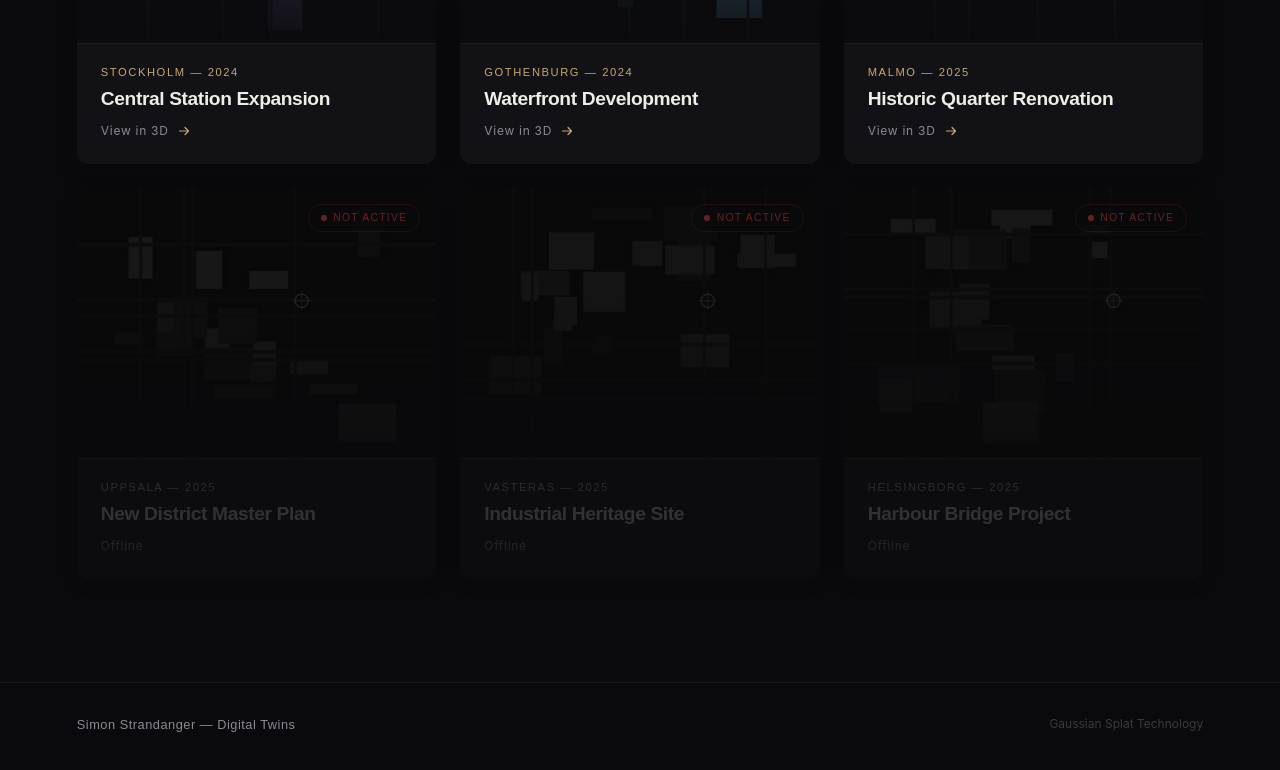
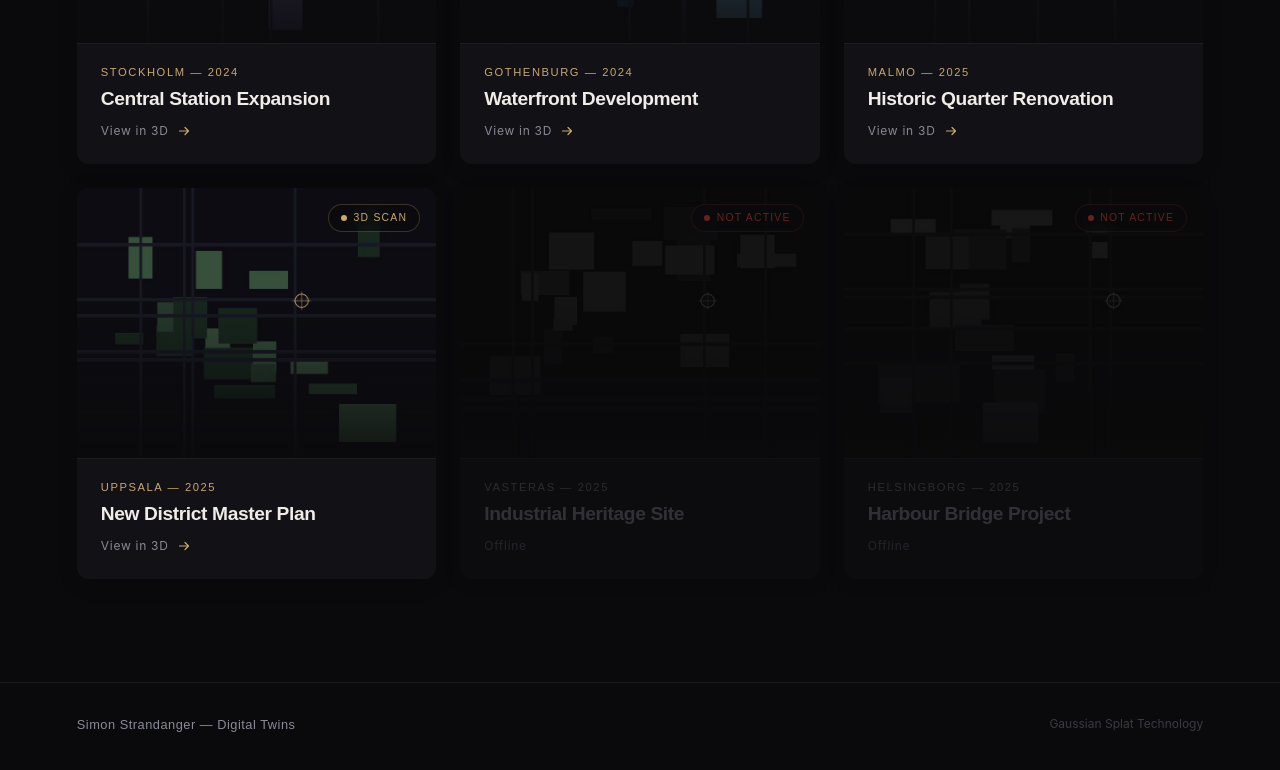
Before and after one commit to siblon06-source/GaussianWebsite, a Next.js app: page / in a window 1280 px wide. Shown: the part 1305-2075 px from the top of the page. Built offline with nearby package versions, Linux system fonts and the light colour scheme.

Commit message:
Lagt till ett tredje 3D-scan

```diff
--- a/src/components/SplatCanvas.tsx
+++ b/src/components/SplatCanvas.tsx
@@ -109,7 +109,8 @@ export default function SplatCanvas({ splatId, isOpen, showModel }: SplatCanvasP
         const splatUrls: Record<number, string> = {
             1: "https://dl.dropboxusercontent.com/scl/fi/bxept122250lt1h6drdpo/splat1.splat?rlkey=0asjiet4wihak3fjrx78vsagd&st=p70gccc2&raw=1",
             2: "https://dl.dropboxusercontent.com/scl/fi/rg4e6alq7sj9bx8py96ah/splat2.splat?rlkey=zrqk89869k92uq8drqwxpyhak&st=ik6jtyhn&raw=1",
-            3: "https://dl.dropboxusercontent.com/scl/fi/ygob2d544ytcwom8xtcf8/splat3.splat?rlkey=g3djlhl34ahbhjcgn4btidfbj&st=bah16ypn&raw=1"
+            3: "https://dl.dropboxusercontent.com/scl/fi/ygob2d544ytcwom8xtcf8/splat3.splat?rlkey=g3djlhl34ahbhjcgn4btidfbj&st=bah16ypn&raw=1",
+            4: "https://dl.dropboxusercontent.com/scl/fi/oyld9wt5ay3qffcvz4m5e/splat4.splat?rlkey=jts6rml7ac6ekdiqsa05nz2kg&st=e4lgujkn&raw=1"
         };
 
         // Ladda Splat
--- a/src/components/SplatCard.tsx
+++ b/src/components/SplatCard.tsx
@@ -16,7 +16,8 @@ interface SplatCardProps {
 const activeSplatUrls: Record<number, string> = {
   1: "https://dl.dropboxusercontent.com/scl/fi/bxept122250lt1h6drdpo/splat1.splat?rlkey=0asjiet4wihak3fjrx78vsagd&st=p70gccc2&raw=1",
   2: "https://dl.dropboxusercontent.com/scl/fi/rg4e6alq7sj9bx8py96ah/splat2.splat?rlkey=zrqk89869k92uq8drqwxpyhak&st=ik6jtyhn&raw=1",
-  3: "https://dl.dropboxusercontent.com/scl/fi/j3x2z72wwm3n6kfmbg4e7/splat3?rlkey=rme7dhyfnhntt8itlphxyy25y&st=t02k3571&raw=1"
+  3: "https://dl.dropboxusercontent.com/scl/fi/j3x2z72wwm3n6kfmbg4e7/splat3?rlkey=rme7dhyfnhntt8itlphxyy25y&st=t02k3571&raw=1",
+  4: "https://dl.dropboxusercontent.com/scl/fi/oyld9wt5ay3qffcvz4m5e/splat4.splat?rlkey=jts6rml7ac6ekdiqsa05nz2kg&st=e4lgujkn&raw=1"
   // Både dl.dropboxusercontent.com och &raw=1 på slutet här med!
 };
 
```
